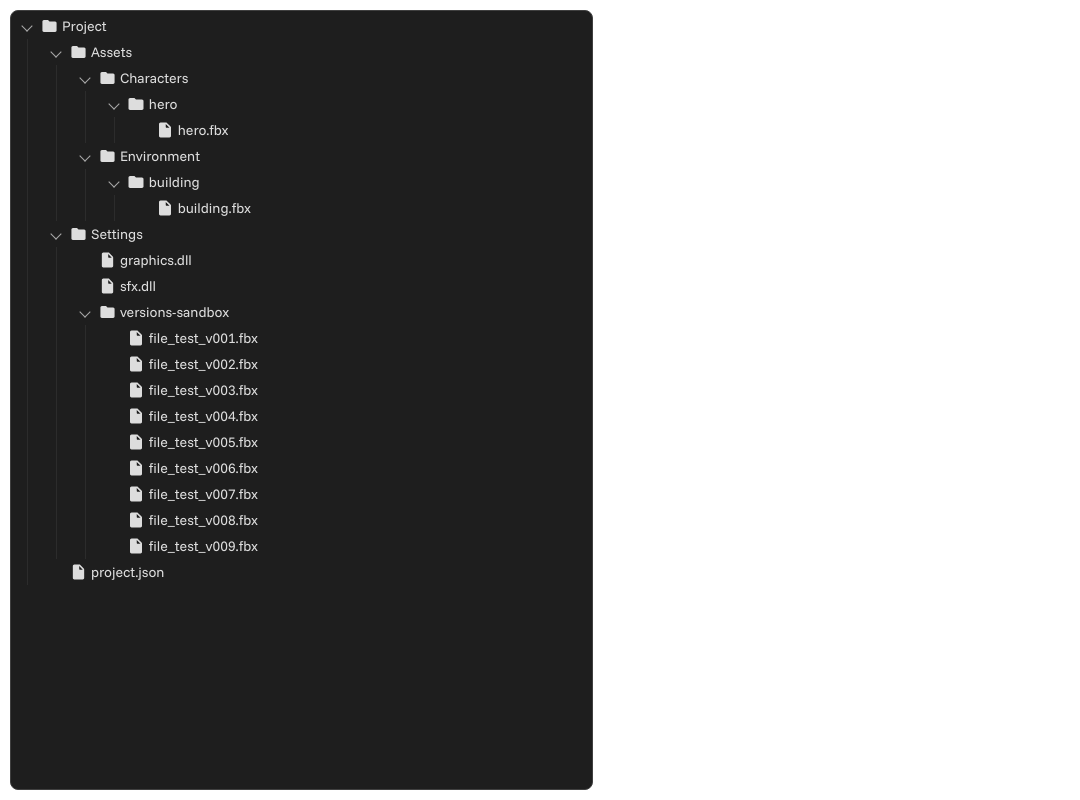
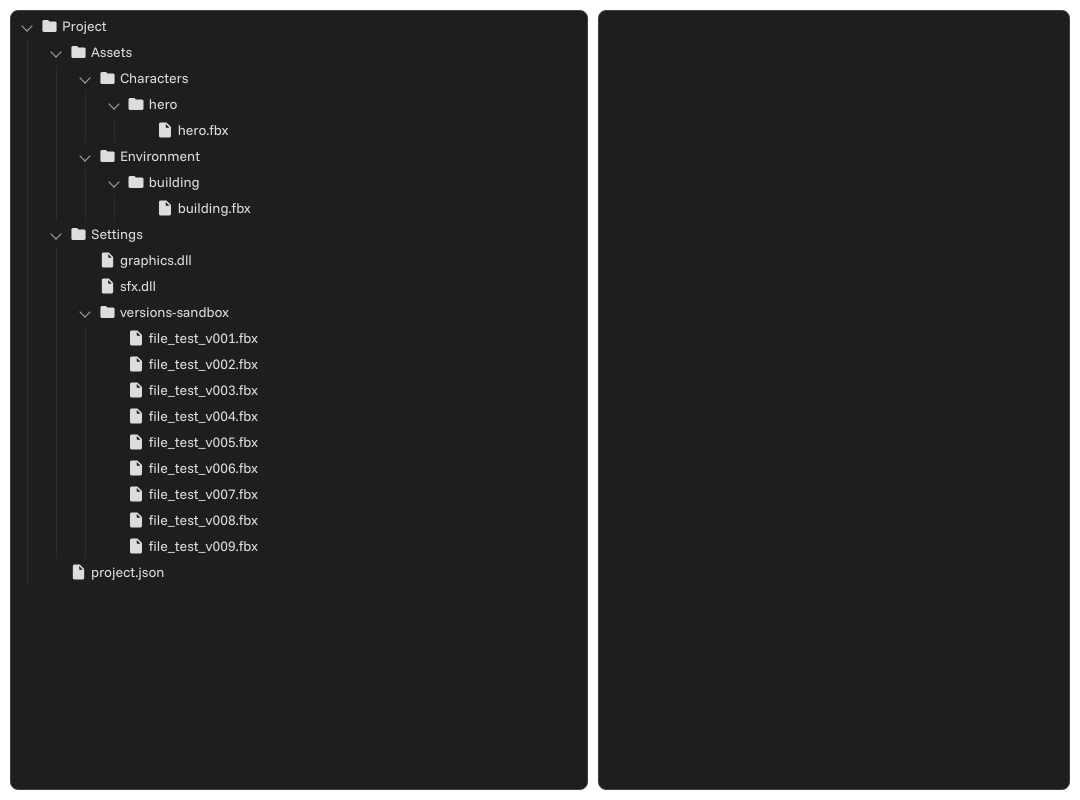
Before and after one commit to areg-77/project-designer, an Electron app: page index.html in a window 1080 px wide. Drawn offline with Linux system fonts and the light colour scheme.

Commit message:
treedata start

```diff
--- a/index.html
+++ b/index.html
@@ -3,11 +3,15 @@
   <head>
     <link rel="stylesheet" href="styles/general.css"/>
     <link rel="stylesheet" href="styles/scrollbar.css"/>
+
     <link rel="stylesheet" href="styles/treeview.css"/>
+    <link rel="stylesheet" href="styles/treedata.css"/>
   </head>
   <body>
     <main class="maingrid">
       <div class="treeview"></div>
+
+      <div class="treedata"></div>
     </main>
 
     <script src="renderer.js" type="module"></script>
--- a/model/treenode.js
+++ b/model/treenode.js
@@ -1,4 +1,4 @@
-class BindedProperty {
+export class BindedProperty {
   constructor(value, onChange) {
     this.onChange = onChange;
     if (this.onChange)
@@ -228,7 +228,7 @@ export class Tree {
   ctrlCmdPressed;
   shiftPressed;
 
-  constructor(treeElementClass) {
+  constructor(treeElementClass, data) {
     this.element = document.querySelector(treeElementClass);
     this.element.setAttribute('tabindex', '0');
 
@@ -255,9 +255,10 @@ export class Tree {
       if (item) {
         item.selected.value = val.includes(item);
         this.lastSelectedItem = item;
+
+        if (exportSelectedNodes.value)
+          exportSelectedNodes.value = [...val];
       }
-
-      console.log(this.selectedNodes?.value.map(s => s.label.value));
     });
 
     this.content = new BindedProperty(null, val => {
@@ -270,3 +271,11 @@ export class Tree {
     });
   }
 }
+
+export class TreeData {
+  element;
+
+  constructor(dataElementClass) {
+    this.element = document.querySelector(dataElementClass);
+  }
+}
--- a/renderer.js
+++ b/renderer.js
@@ -1,4 +1,4 @@
-import { Tree, TreeNode } from './model/treenode.js';
+import { Tree, TreeNode, BindedProperty, TreeData } from './model/treenode.js';
 
 const treeObject =  {
   label: 'Project',
@@ -118,10 +118,6 @@ const treeObject =  {
     }
   ]
 }
-
-const tree = new Tree('.treeview');
-tree.content.value = buildTree(treeObject);
-
 function buildTree(obj) {
   const node = new TreeNode(tree, obj.label, obj.type);
 
@@ -133,6 +129,16 @@ function buildTree(obj) {
   return node;
 }
 
+let selectedNodes = new BindedProperty([], val => {
+  // document.getElementById('node-label').value = val.map(s => s.label.value);
+});
+
+const tree = new Tree('.treeview', selectedNodes);
+tree.content.value = buildTree(treeObject);
+
+const treeData = new TreeData('')
+
+// temp area
 console.log(tree);
 window.TreeNode = TreeNode;
 window.tree = tree;
--- a/styles/general.css
+++ b/styles/general.css
@@ -22,5 +22,6 @@ body {
 .maingrid {
   display: grid;
   grid-template-columns: 0.55fr 0.45fr;
+  gap: 10px;
   height: 100%;
 }
--- /dev/null
+++ b/styles/treedata.css
@@ -0,0 +1,7 @@
+.treedata {
+  background-color: #1e1e1e;
+  border: 1px solid #404040;
+  border-radius: 8px;
+  padding: 2px;
+  font-size: 14px;
+}
```
